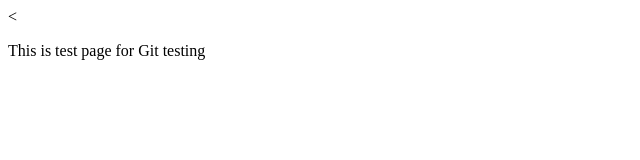
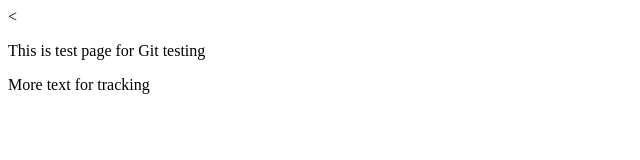
Before and after one commit to erzhan46/git-demo, a plain HTML site: page index.html in a window 1280 px wide. Shown: the whole page, without its empty margins (0-640 px from the left). Drawn offline with Linux system fonts and the light colour scheme.

Commit message:
Added second line of text

```diff
--- a/index.html
+++ b/index.html
@@ -6,5 +6,6 @@
   </head>
   <body>
     <p> This is test page for Git testing </p>
+    <p> More text for tracking </p>
   </body>
 </html>
```
